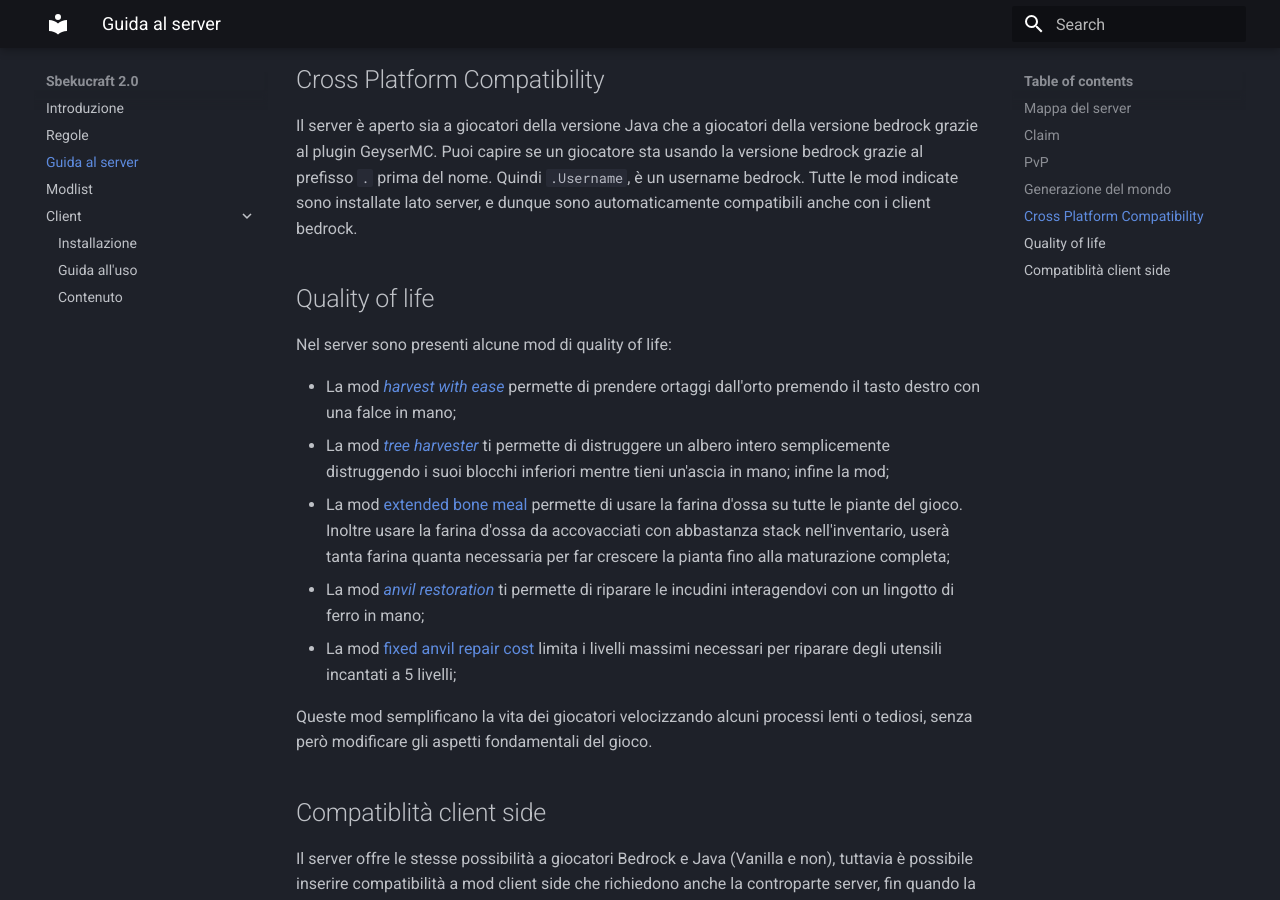
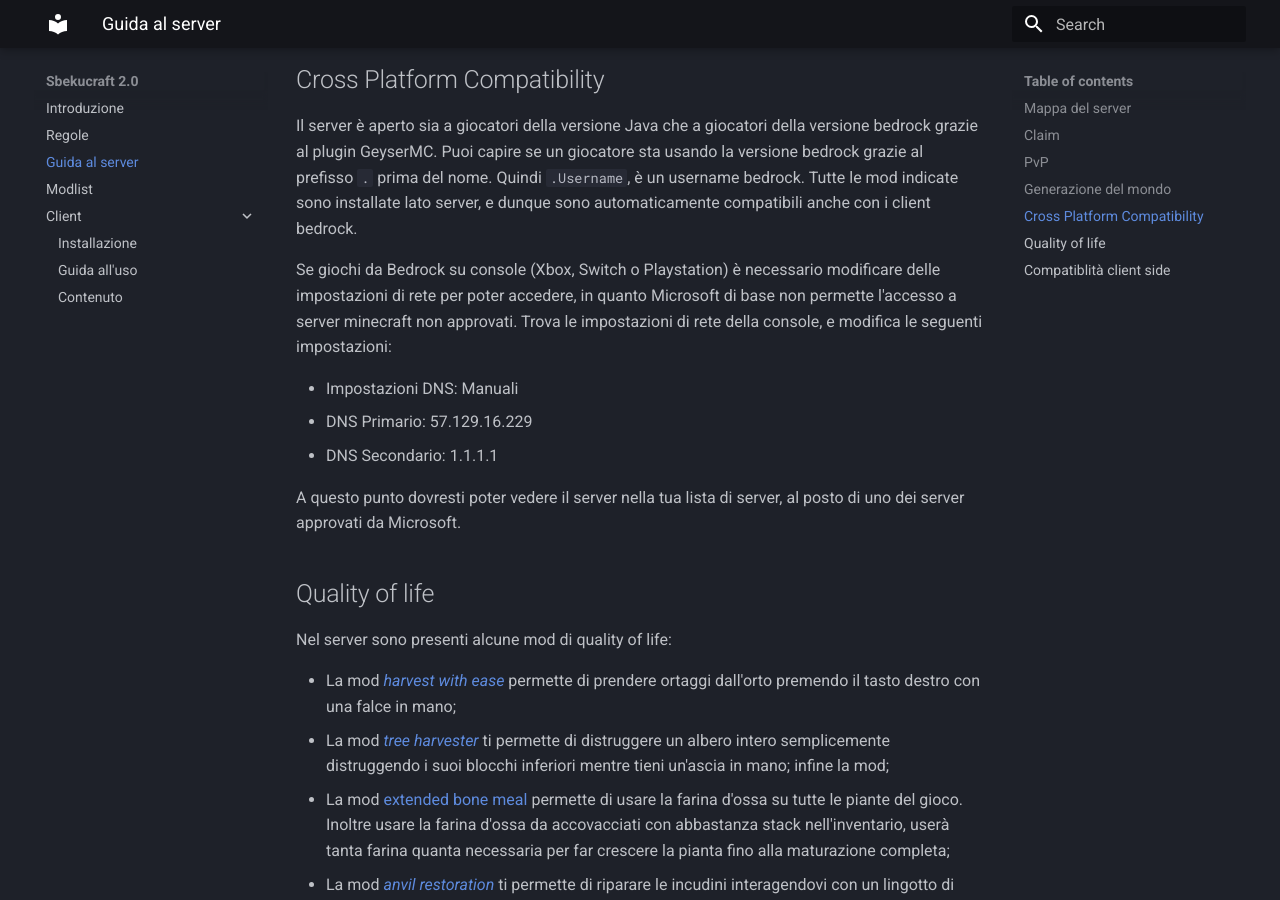
Before and after one commit to Sbekucraft/Sbekucraft-2.0-Wiki, an MkDocs documentation site: the page built from docs/guida.md, in a window 1280 px wide and 900 px high, scrolled down 1185 px. Built offline with MkDocs 1.6.1 and Material for MkDocs 9.7.7, drawn with Linux system fonts in a browser that asks for light colours.

Commit message:
Aggiunte info di cross platform

```diff
--- a/docs/guida.md
+++ b/docs/guida.md
@@ -28,6 +28,15 @@ Puoi capire che strutture sono presenti nel mondo guardando la lista completa di
 Il server è aperto sia a giocatori della versione Java che a giocatori della versione bedrock grazie al plugin GeyserMC.
 Puoi capire se un giocatore sta usando la versione bedrock grazie al prefisso `.` prima del nome. Quindi `.Username`, è un username bedrock.
 Tutte le mod indicate sono installate lato server, e dunque sono automaticamente compatibili anche con i client bedrock.
+
+Se giochi da Bedrock su console (Xbox, Switch o Playstation) è necessario modificare delle impostazioni di rete per poter accedere, in quanto Microsoft di base non permette l'accesso a server minecraft non approvati.
+Trova le impostazioni di rete della console, e modifica le seguenti impostazioni:
+
+- Impostazioni DNS: Manuali
+- DNS Primario: 57.129.16.229
+- DNS Secondario: 1.1.1.1
+
+A questo punto dovresti poter vedere il server nella tua lista di server, al posto di uno dei server approvati da Microsoft.
 ## Quality of life
 Nel server sono presenti alcune mod di quality of life:
 
```
